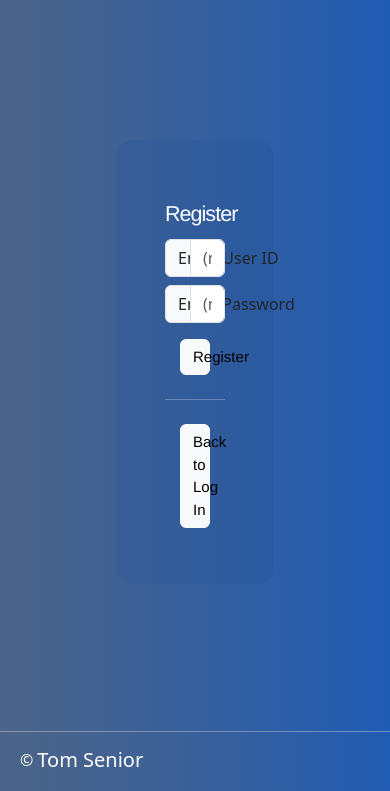
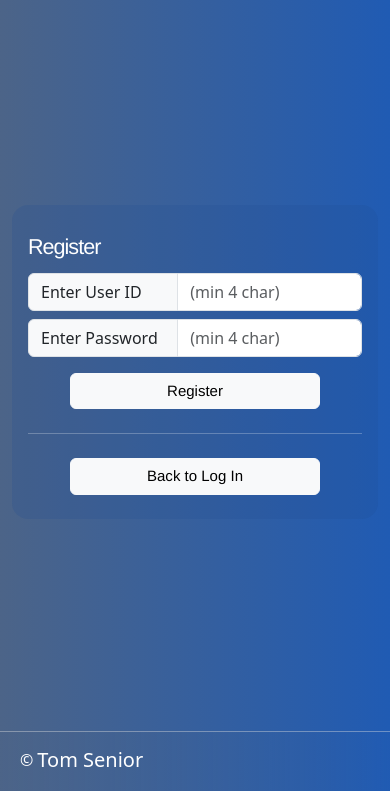
Before and after one commit to tomsenior20/Web_Application_TomSenior, a Flask app: page /redirect_to_Register_page in a window 390 px wide. Shown: the part 53-844 px from the top of the page. Run offline with Flask 3, Linux system fonts and the light colour scheme.

Commit message:
mobile styling done for register

```diff
--- a/static/register.css
+++ b/static/register.css
@@ -10,14 +10,23 @@
     background: rgba(33, 77, 143, 0.2);
     border-radius: 1rem;
     padding:3rem;
-    width:40%;
     margin: auto;
     -webkit-border-radius: 1rem;
     -moz-border-radius: 1rem;
     -ms-border-radius: 1rem;
     -o-border-radius: 1rem;
 }
+/* Input Label  */
+.input-group span{
+    width:40% !important;
+}
 
-.input-group span{
-    width:30% !important;
+@media screen and (max-width: 450px) {
+    .input-group span {
+        width: 45% !important;
+    }
+
+    .form-control {
+        width: 40% !important;
+    }
 }
--- a/templates/register.html
+++ b/templates/register.html
@@ -1,64 +1,104 @@
 <!DOCTYPE html>
 <html lang="en">
-
   <head>
-    <meta charset="UTF-8">
-    <meta name="viewport" content="width=device-width, initial-scale=1.0">
-    <meta http-equiv="X-UA-Compatible" content="ie=edge">
+    <meta charset="UTF-8" />
+    <meta name="viewport" content="width=device-width, initial-scale=1.0" />
+    <meta http-equiv="X-UA-Compatible" content="ie=edge" />
     <title>Register</title>
-    <link rel="stylesheet" href="https://cdn.jsdelivr.net/npm/bootstrap@5.3.0/dist/css/bootstrap.min.css">
-    <link rel="stylesheet" href="{{url_for('static', filename='default.css')}}">
-    <link rel="stylesheet" href="{{url_for('static', filename='nav.css')}}">
-    <link rel="stylesheet" href="{{url_for('static', filename='footer.css')}}">
-    <link rel="stylesheet" href="{{url_for('static', filename='index.css')}}">
-    <link rel="stylesheet" href="{{url_for('static', filename='register.css')}}">
+    <link
+      rel="stylesheet"
+      href="https://cdn.jsdelivr.net/npm/bootstrap@5.3.0/dist/css/bootstrap.min.css"
+    />
+    <link
+      rel="stylesheet"
+      href="{{url_for('static', filename='default.css')}}"
+    />
+    <link rel="stylesheet" href="{{url_for('static', filename='nav.css')}}" />
+    <link
+      rel="stylesheet"
+      href="{{url_for('static', filename='footer.css')}}"
+    />
+    <link rel="stylesheet" href="{{url_for('static', filename='index.css')}}" />
+    <link
+      rel="stylesheet"
+      href="{{url_for('static', filename='register.css')}}"
+    />
   </head>
 
   <body>
     <!-- Navigation Section -->
     <nav>
       <div class="navNameContainer p-3 align-items-center d-flex">
-            <h1 class="navName fs-5">
-                Worldline
-            </h1>
+        <h1 class="navName fs-5">Worldline</h1>
       </div>
     </nav>
-    {% with messages = get_flashed_messages(with_categories=true) %}
-    {% if messages %}
-    {% for category, message in messages %}
-    {% if category == "error" %}
+    {% with messages = get_flashed_messages(with_categories=true) %} {% if
+    messages %} {% for category, message in messages %} {% if category ==
+    "error" %}
     <div class="alert alert-warning alert-dismissible fade show" role="alert">
       {{ message }}
-        <button type="button" class="btn-close" data-bs-dismiss="alert" aria-label="Close"></button>
+      <button
+        type="button"
+        class="btn-close"
+        data-bs-dismiss="alert"
+        aria-label="Close"
+      ></button>
     </div>
     {% else %}
     <div class="alert alert-success alert-dismissible fade show" role="alert">
       {{ message }}
-        <button type="button" class="btn-close" data-bs-dismiss="alert" aria-label="Close"></button>
+      <button
+        type="button"
+        class="btn-close"
+        data-bs-dismiss="alert"
+        aria-label="Close"
+      ></button>
     </div>
-    {% endif %}
-    {% endfor %}
-    {% endif %}
-    {% endwith %}
+    {% endif %} {% endfor %} {% endif %} {% endwith %}
 
     <!-- Two Forms containing HTML Element -->
-    <section class="registerContainer">
-        <div class="registerContainerForm">
+    <section class="registerContainer container-fluid">
+      <div class="registerContainerForm p-3 p-md-5">
         <!-- Register Form  -->
-            <form id="registerForm" action="/register" class="d-flex flex-column" method="POST">
+        <form
+          id="registerForm"
+          action="/register"
+          class="d-flex flex-column"
+          method="POST"
+        >
           <h2 class="my-1 fs-4 formText">Register</h2>
           <div class="input-group mb-2">
-                    <span class="input-group-text" id="inputGroup-sizing-default">Enter User ID</span>
-                    <input type="text" class="form-control" id='registerUserID' name="registerUserID"
-                        placeholder="(min 4 charcters)">
+            <span class="input-group-text" id="inputGroup-sizing-default"
+              >Enter User ID</span
+            >
+            <input
+              type="text"
+              class="form-control"
+              id="registerUserID"
+              name="registerUserID"
+              placeholder="(min 4 char)"
+            />
           </div>
           <div class="input-group mb-2">
-                    <span class="input-group-text" id="inputGroup-sizing-default">Enter Password</span>
-                    <input type="password" class="form-control" id='registerPassword' name="registerPassword"
-                        placeholder="(min 4 charcters)">
+            <span class="input-group-text" id="inputGroup-sizing-default"
+              >Enter Password</span
+            >
+            <input
+              type="password"
+              class="form-control"
+              id="registerPassword"
+              name="registerPassword"
+              placeholder="(min 4 char)"
+            />
           </div>
           <div class="input-group my-2 d-flex justify-content-center">
-                    <button class="registerButton btn btn-light w-50" id="register-btn" type="submit">Register</button>
+            <button
+              class="registerButton btn btn-light w-75 w-md-50"
+              id="register-btn"
+              type="submit"
+            >
+              Register
+            </button>
           </div>
         </form>
         <!-- Divider of forms-->
@@ -66,7 +106,11 @@
         <!-- Form for back to login button -->
         <form class="input-group bgd-dark" action="/redirect_to_login_page">
           <div class="input-group my-2 d-flex justify-content-center">
-                <button class="backToLogInButton btn btn-light w-50" id="back-btn" type="submit">
+            <button
+              class="backToLogInButton btn btn-light w-75 w-md-50"
+              id="back-btn"
+              type="submit"
+            >
               Back to Log In
             </button>
           </div>
@@ -75,7 +119,9 @@
     </section>
     <!-- Footer -->
     <footer>
-        <div class="copyrightContainer d-flex align-items-center justify-content-start p-3">
+      <div
+        class="copyrightContainer d-flex align-items-center justify-content-start p-3"
+      >
         <span class="mx-1">&copy;</span>
         <h1 class="fs-5 m-0">Tom Senior</h1>
       </div>
```
Lines whose indentation alone changed are shown as unchanged.
